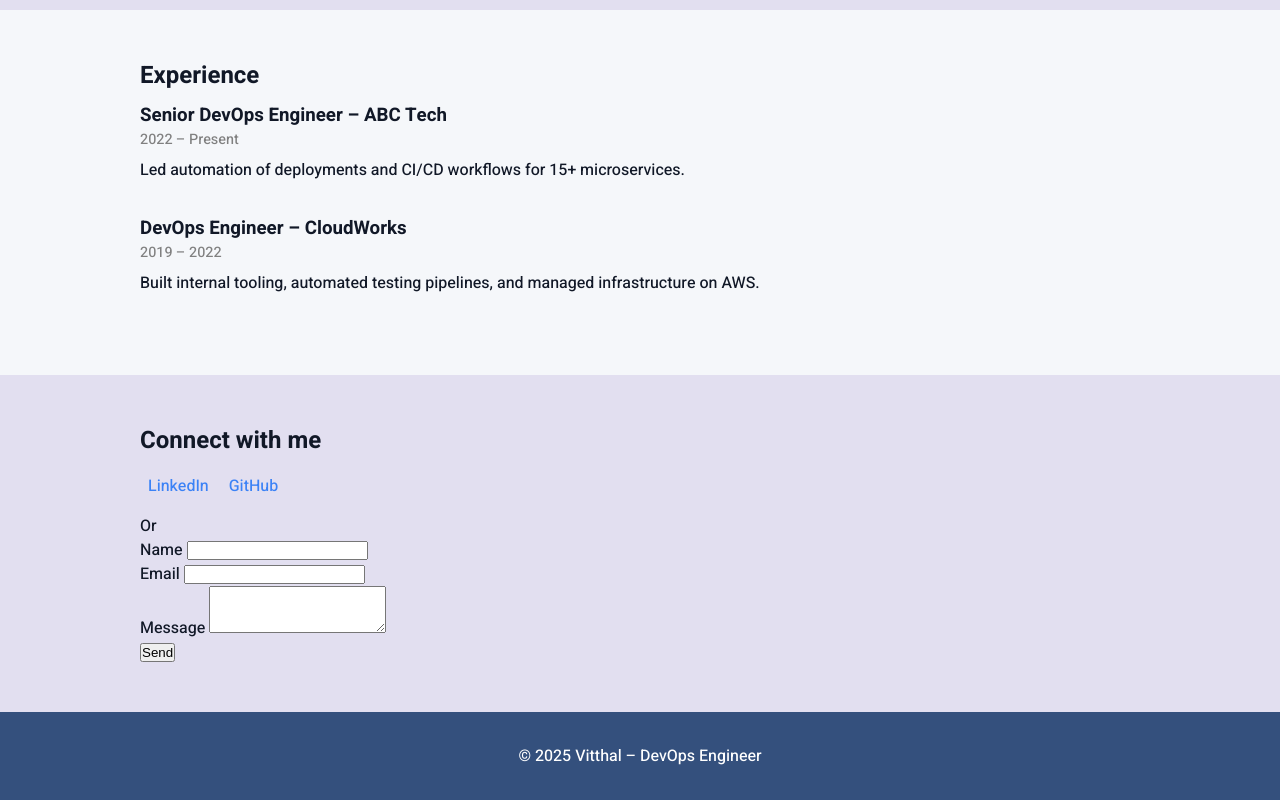
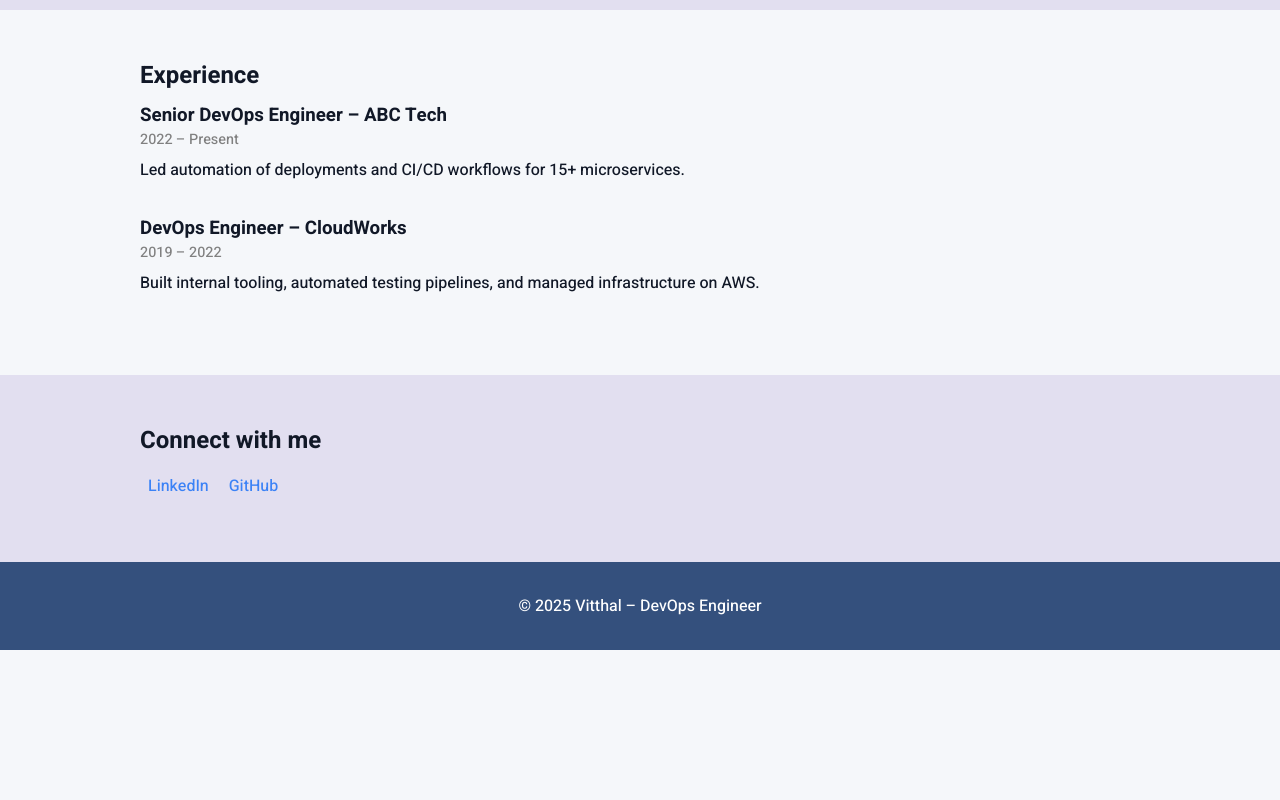
Before and after one commit to shriramcs/shriramcs.github.io, a website: page src/apps/devops.html in a window 1280 px wide. Shown: the part 777-1577 px from the top of the page. After the commit the page ends 1427 px from the top, so only its background shows below. Drawn offline with Linux system fonts and the light colour scheme.

Commit message:
revert form

```diff
--- a/src/apps/devops.html
+++ b/src/apps/devops.html
@@ -496,21 +496,6 @@ body.theme-fading .theme-fade-overlay {
         <a href="#" target="_blank">LinkedIn</a>
         <a href="#" target="_blank">GitHub</a>
       </div>
-      <div>Or</div>
-      <form name="contact" netlify>
-        <p>
-          <label>Name <input type="text" name="name" /></label>
-        </p>
-        <p>
-          <label>Email <input type="email" name="email" /></label>
-        </p>
-        <p>
-          <label>Message </label><textarea name="message" rows="3"></textarea>
-        </p>
-        <p>
-          <button type="submit">Send</button>
-        </p>
-      </form>
     </div>
   </section>
 
```
